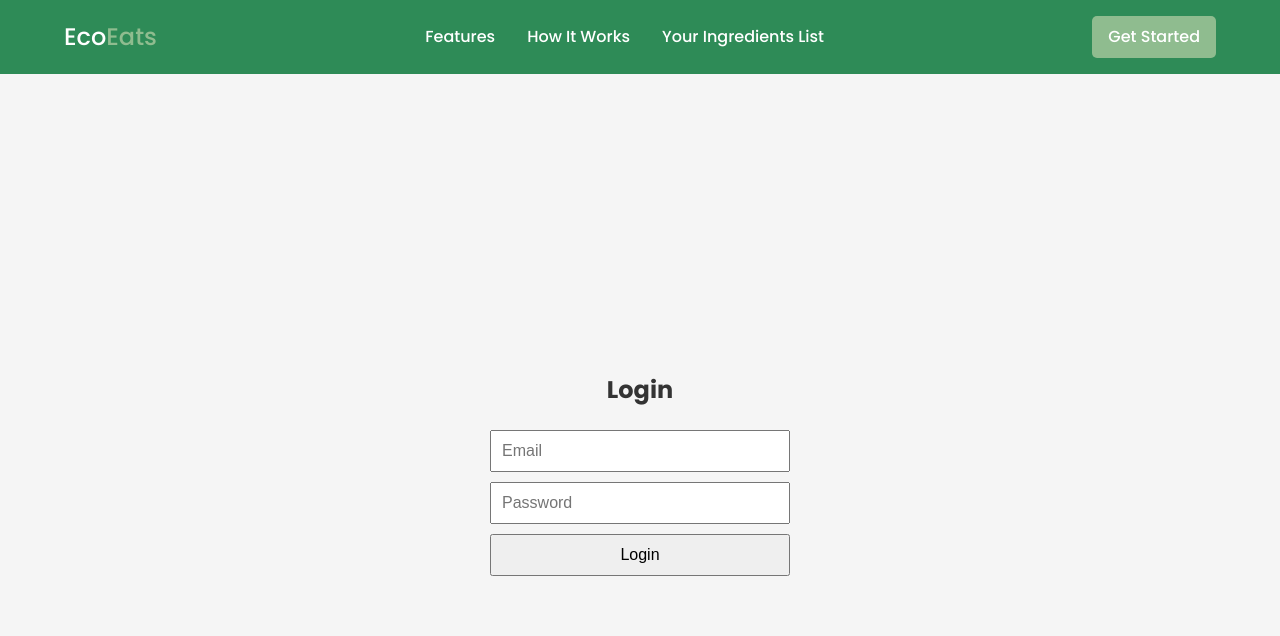
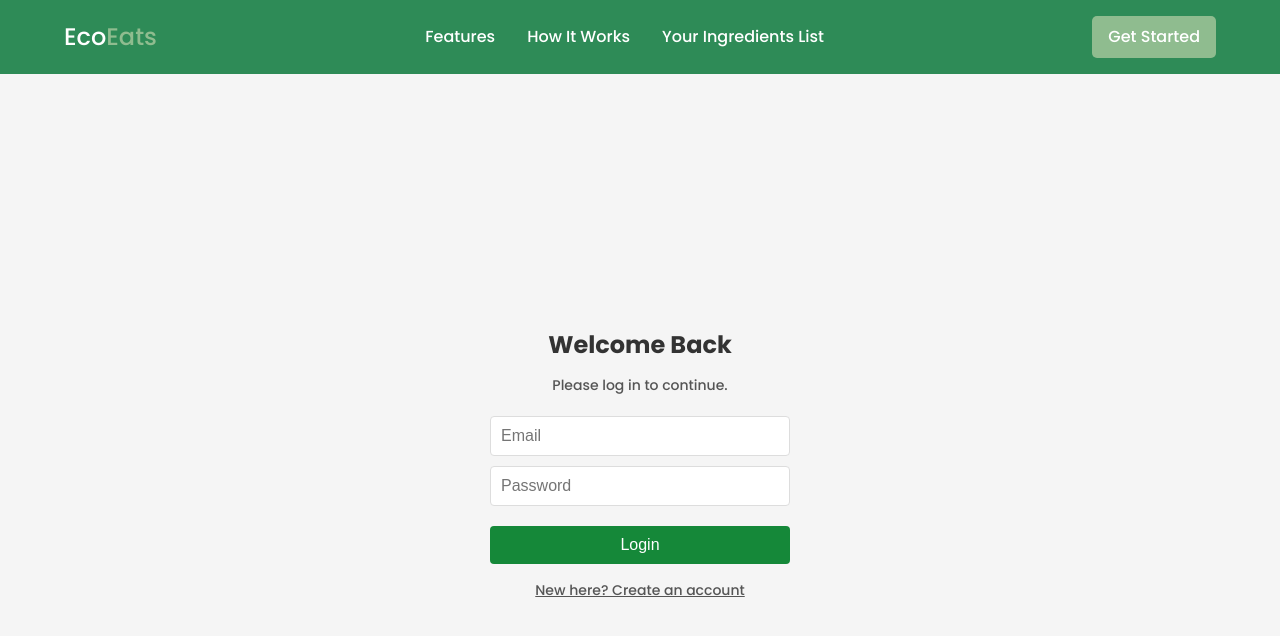
Before and after one commit to insiya2414/EcoEats, a React (Create React App) app in the folder ecoeats/: page /login in a window 1280 px wide. Shown: the top 636 px of the page. Built offline with nearby package versions, Linux system fonts and the light colour scheme.

Commit message:
added more to login

```diff
--- a/ecoeats/src/Pages/login.js
+++ b/ecoeats/src/Pages/login.js
@@ -1,19 +1,43 @@
 import React, { useState } from 'react';
 
 function Login() {
+    const [isLogin, setIsLogin] = useState(true); // Toggle between login and sign-up
     const [email, setEmail] = useState('');
     const [password, setPassword] = useState('');
+    const [name, setName] = useState(''); // Only for sign-up
 
     const handleSubmit = (e) => {
         e.preventDefault();
-        console.log("Email:", email);
-        console.log("Password:", password);
+        if (isLogin) {
+            // Login logic (to be integrated with Firebase later)
+            console.log("Logging in with:", { email, password });
+        } else {
+            // Sign-up logic (to be integrated with Firebase later)
+            console.log("Signing up with:", { name, email, password });
+        }
+    };
+
+    const toggleForm = () => {
+        setIsLogin(!isLogin);
+        setEmail('');
+        setPassword('');
+        setName('');
     };
 
     return (
-        <div className="login-container">
-            <h2>Login</h2>
+        <div className="auth-container">
+            <h2>{isLogin ? "Welcome Back" : "Create an Account"}</h2>
+            <p>{isLogin ? "Please log in to continue." : "Fill out the form to create a new account."}</p>
             <form onSubmit={handleSubmit}>
+                {!isLogin && (
+                    <input
+                        type="text"
+                        placeholder="Name"
+                        value={name}
+                        onChange={(e) => setName(e.target.value)}
+                        required
+                    />
+                )}
                 <input
                     type="email"
                     placeholder="Email"
@@ -28,8 +52,11 @@ function Login() {
                     onChange={(e) => setPassword(e.target.value)}
                     required
                 />
-                <button type="submit">Login</button>
+                <button type="submit">{isLogin ? "Login" : "Create Account"}</button>
             </form>
+            <p onClick={toggleForm} className="toggle-link">
+                {isLogin ? "New here? Create an account" : "Already have an account? Log in"}
+            </p>
         </div>
     );
 }
--- a/ecoeats/src/styles.css
+++ b/ecoeats/src/styles.css
@@ -262,3 +262,54 @@ body {
   font-size: 16px;
   cursor: pointer;
 }
+.auth-container {
+  display: flex;
+  flex-direction: column;
+  align-items: center;
+  justify-content: center;
+  height: 100vh;
+  background-color: #f5f5f5;
+}
+
+.auth-container h2 {
+  margin-bottom: 10px;
+}
+
+.auth-container p {
+  margin-bottom: 20px;
+  font-size: 14px;
+  color: #555;
+}
+
+.auth-container form {
+  display: flex;
+  flex-direction: column;
+  width: 300px;
+}
+
+.auth-container input {
+  margin-bottom: 10px;
+  padding: 10px;
+  font-size: 16px;
+  border: 1px solid #ddd;
+  border-radius: 4px;
+}
+
+.auth-container button {
+  padding: 10px;
+  font-size: 16px;
+  cursor: pointer;
+  background-color: #158839;
+  color: #fff;
+  border: none;
+  border-radius: 4px;
+  margin-top: 10px;
+}
+
+.toggle-link {
+  margin-top: 15px;
+  font-size: 14px;
+  color: #007BFF;
+  cursor: pointer;
+  text-decoration: underline;
+}
```
